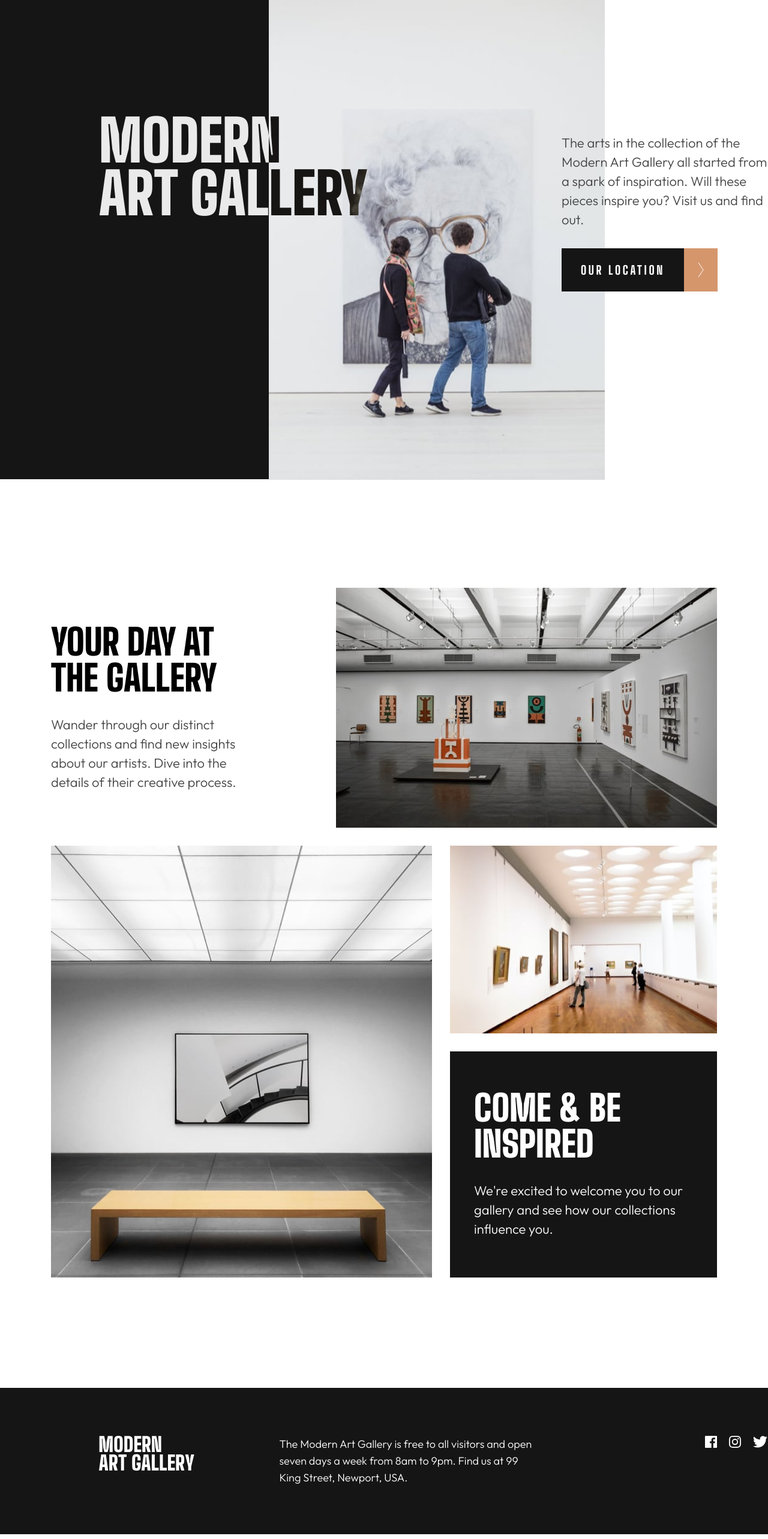
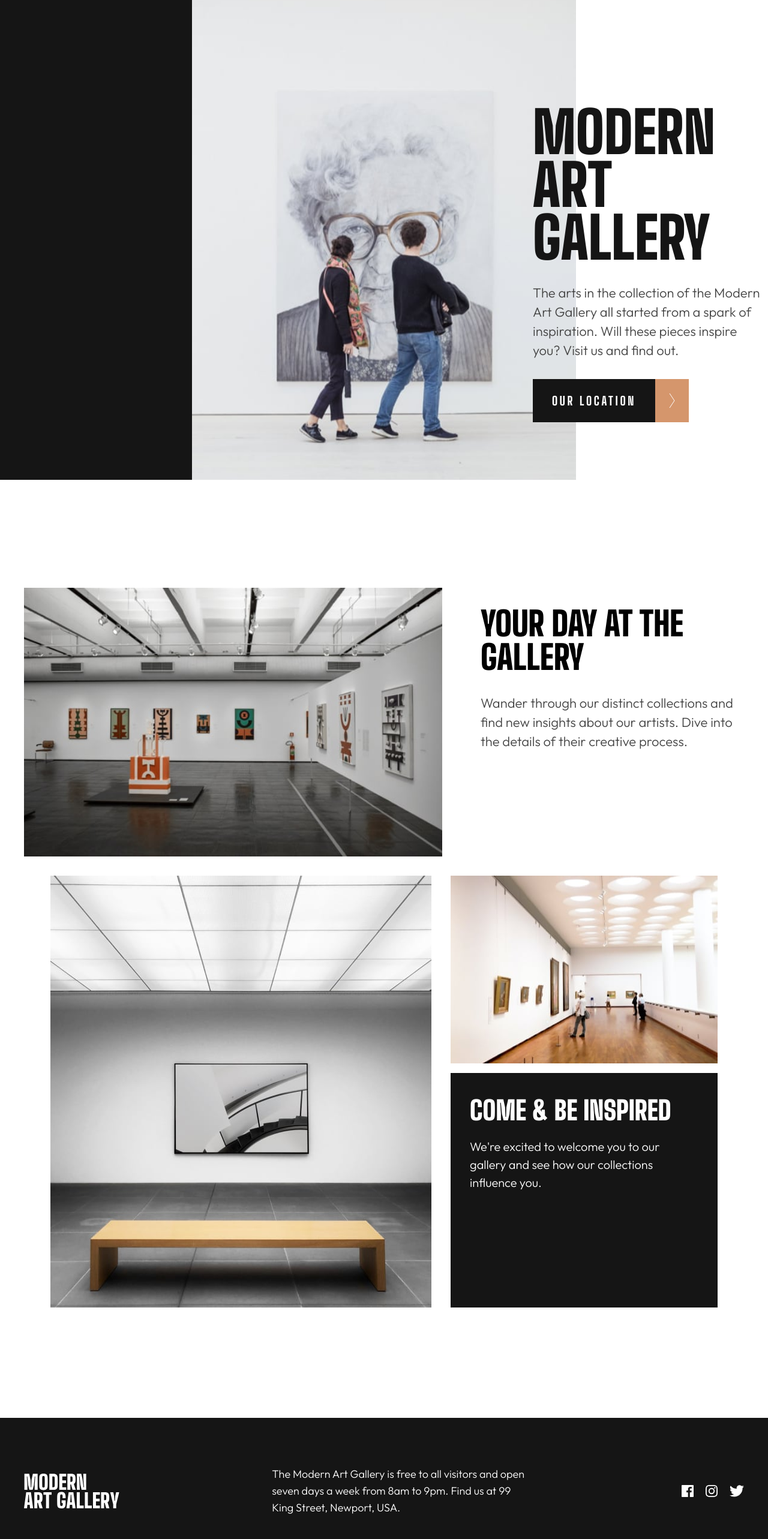
Before and after one commit to dantheuri/art-gallery-website, a React (Vite) app: page / in a window 1280 px wide. Shown: the top 2566 px of the page at 60% size. Built offline with nearby package versions, Linux system fonts and the light colour scheme.

Commit message:
fix: improve responsive layout for majority of breakpoints

```diff
--- a/src/components/home/HomeFooter.tsx
+++ b/src/components/home/HomeFooter.tsx
@@ -5,24 +5,26 @@ import twitterIcon from "../../assets/icon-twitter.svg";
 
 const HomeFooter = () => {
   return (
-    <footer className="footer w-full mt-[7.5rem] lg:mt-[11.5rem] grid grid-cols-1 lg:flex gap-y-[2.38rem] px-2 sm:px-[2rem] lg:px-[10.31rem] py-[3rem] lg:py-[5rem] bg-almost-black">
+    <footer className="footer w-full mt-[7.5rem] lg:mt-[11.5rem] grid grid-cols-1 lg:flex  px-2 sm:px-8 lg:px-10 py-12 lg:py-20 bg-almost-black">
+      <div className="max-w-[70rem] xl:max-w-[80rem] gap-y-10 mx-auto w-full grid grid-cols-1 lg:flex lg:justify-between lg:items-center">
         <img
           src={logoLight}
           alt=""
-        className="object-contain w-[5.5rem] sm:w-[6.87813rem] h-[2rem] sm:h-[2.5rem] lg:w-[10rem] lg:h-[3.625rem]"
+          className="object-contain w-[5.5rem] sm:w-[7rem] h-[2rem] sm:h-[2.5rem] lg:w-[10rem] lg:h-[3.625rem]"
         />
 
-      <div className="footer-text-container lg:ml-[8.78rem]">
-        <p className="leading-[1.5rem] sm:leading-[1.625rem] lg:leading-[1.75rem] lg:w-[26.875rem] font-[300] text-[0.875rem] sm:text-[1rem] lg:text-[1.125rem] font-outfit text-white">
+        <div className="footer-text-container lg:max-w-[26.875rem]">
+          <p className="leading-[1.5rem] sm:leading-[1.625rem] lg:leading-[1.75rem] font-[300] text-[0.875rem] sm:text-[1rem] lg:text-[1.125rem] font-outfit text-white">
             The Modern Art Gallery is free to all visitors and open seven days a
             week from 8am to 9pm. Find us at 99 King Street, Newport, USA.
           </p>
         </div>
 
-      <div className="flex gap-x-[1rem] sm:gap-x-[1.25rem] lg:ml-[17.5rem] h-[1rem] sm:h-[1.25rem] w-full">
+        <div className="flex gap-x-[1rem] sm:gap-x-[1.25rem] h-[1rem] sm:h-[1.25rem]">
           <img src={facebookIcon} alt="" />
           <img src={instagramIcon} alt="" />
           <img src={twitterIcon} alt="" />
+        </div>
       </div>
     </footer>
   );
--- a/src/components/home/HomeHeader.tsx
+++ b/src/components/home/HomeHeader.tsx
@@ -1,46 +1,81 @@
 import mobileHeaderImg from "../../assets/mobile/image-hero.jpg";
 import tabletHeaderImg from "../../assets/tablet/image-hero.jpg";
 import desktopHeaderImg from "../../assets/desktop/image-hero.jpg";
+import desktopHeaderImg2x from "../../assets/desktop/image-hero@2x.jpg";
 
 import grid2Image from "../../assets/desktop/image-grid-2.jpg";
+
 import arrowRight from "../../assets/icon-arrow-right.svg";
 import { Link } from "react-router-dom";
 
 const HomeHeader = () => {
   return (
-    <header className="header relative px-2 sm:px-0">
-      <div className="lg:grid lg:grid-cols-[28rem,35rem]">
-        <div className="bg-almost-black shrink-0 hidden lg:w-full lg:h-[49.9375rem] lg:block"></div>
+    <header className="header relative px-2 sm:px-0 3xl:max-w-[2000px] 3xl:mx-auto">
+      <div className="md:flex lg:gap-0">
+        <div className="bg-almost-black shrink-0 hidden lg:w-[5rem] xl:w-[20rem] 3xl:w-[25rem] lg:h-[50rem] lg:block"></div>
         <div className="header-image-container lg:relative">
           <picture>
-            <source media="(max-width:480px)" srcSet={mobileHeaderImg} />
+            <source media="(max-width:767px)" srcSet={mobileHeaderImg} />
             <source
-              media="(min-width: 480px) and (max-width: 1024px)"
+              media="(min-width: 768px) and (max-width: 1023px)"
               srcSet={tabletHeaderImg}
             />
             <source
-              media="(min-width: 1024px)"
+              media="(min-width: 1024px) and (max-width: 1680px)"
               srcSet={desktopHeaderImg}
-              sizes=""
             />
+            <source media="(min-width: 1680px)" srcSet={desktopHeaderImg2x} />
+
             <img
-              src={grid2Image}
+              src={mobileHeaderImg}
               alt=""
-              className="w-full lg:w-full shrink-0 lg:h-[50rem] h-auto object-cover"
+              className="w-full md:w-full lg:w-[37rem] xl:w-[40rem] 3xl:w-[50rem] shrink-0 md:h-[50rem] h-auto object-contain md:object-cover"
             />
           </picture>
         </div>
-        <h1 className="absolute lg:ml-[10.31rem] lg:mt-[11.87rem] mix-blend-difference font-bigShouldersDisplay lg:text-white lg:text-[6rem] lg:leading-[5.5rem] text-[2.5rem] sm:text-[3.125rem] leading-[2.25rem] sm:leading-[3.4375rem] font-[900] uppercase w-full lg:w-[28.125rem] mt-[2rem] lg:mt-0 text-almost-black lg:text-white">
+        <h1
+          className="hidden lg:absolute lg:mix-blend-difference
+                      font-bigShouldersDisplay font-[900] uppercase text-center sm:text-left
+                      text-[2.5rem] sm:text-[3.125rem] md:text-[4.375rem] xl:text-[6rem]
+                      leading-[2.25rem] sm:leading-[4rem] lg:leading-[5.5rem]
+                       lg:text-white
+                      w-full md:max-w-[10ch] lg:max-w-[10ch]
+                      mt-[2rem] md:mt-0 lg:ml-[17rem]
+                    "
+        >
           Modern Art Gallery
         </h1>
-        <div className="absolute lg:ml-[58.5rem] lg:pt-[11.87rem]">
-          <p className="text-[1.125rem] sm:text-[1.375rem] lg:w-[21.875rem] lg:mt-[2rem] leading-[1.75rem] sm:leading-[2rem] font-outfit text-dark-grey w-full mt-[2rem]">
+
+        <div className="md:-ml-12 md:mt-44 lg:absolute lg:left-[40rem] xl:left-[56rem] 3xl:left-[71rem]  sm:pr-2 xl:pl-10">
+          <h1
+            className="
+                      font-bigShouldersDisplay font-[900] uppercase text-center sm:text-left
+                      text-[2.5rem] sm:text-[3.125rem] md:text-[4.375rem] xl:text-[6rem]
+                      leading-[2.25rem] sm:leading-[4rem] lg:leading-[5.5rem]
+                      text-almost-black
+                      w-full md:max-w-[10ch]
+                      mt-[2rem] md:mt-0
+                    "
+          >
+            Modern Art Gallery
+          </h1>
+          <p
+            className="
+                      font-outfit
+                      text-lg lg:text-[1.375rem]
+                      leading-[1.75rem] sm:leading-[2rem]
+                      text-dark-grey
+                      w-full md:max-w-[30ch]
+                      mt-[2rem] lg:mt-[2rem]
+                    "
+          >
             The arts in the collection of the Modern Art Gallery all started
             from a spark of inspiration. Will these pieces inspire you? Visit us
             and find out.
           </p>
+
           <Link to={"/location"}>
-            <button className="locationButton px-2 sm:px-[1rem] lg:p-0 mt-[2rem] lg:mt-[2rem] flex group">
+            <button className="locationButton sm:px-[1rem] md:p-0 mt-[2rem] lg:mt-[2rem] flex group">
               <div className="flex justify-center items-center font-bigShouldersDisplay bg-almost-black text-white uppercase w-[10rem] sm:w-[12.75rem] h-[4rem] sm:h-[4.5rem] shrink-0 group-hover:bg-gold transition duration-300 ease-in-out">
                 <p className="text-[1rem] sm:text-[1.25rem] tracking-[0.22725rem] font-[800]">
                   Our location
--- a/src/components/home/HomeMain.tsx
+++ b/src/components/home/HomeMain.tsx
@@ -1,30 +1,63 @@
 import mobileImageGrid1 from "../../assets/mobile/image-grid-1.jpg";
 import mobileImageGrid2 from "../../assets/mobile/image-grid-2.jpg";
 import mobileImageGrid3 from "../../assets/mobile/image-grid-3.jpg";
+
+import tabletImageGrid1 from "../../assets/tablet/image-grid-1.jpg";
+import tabletImageGrid2 from "../../assets/tablet/image-grid-2.jpg";
+import tabletImageGrid3 from "../../assets/tablet/image-grid-3.jpg";
+
 import desktopImageGrid1 from "../../assets/desktop/image-grid-1.jpg";
+import desktopImageGrid12x from "../../assets/desktop/image-grid-1@2x.jpg";
+
 import desktopImageGrid2 from "../../assets/desktop/image-grid-2.jpg";
+import desktopImageGrid22x from "../../assets/desktop/image-grid-2@2x.jpg";
+
 import desktopImageGrid3 from "../../assets/desktop/image-grid-3.jpg";
+import desktopImageGrid32x from "../../assets/desktop/image-grid-3@2x.jpg";
 
 const HomeMain = () => {
   return (
-    <main className="mt-[7.5rem] lg:mt-[11.25rem] px-2 sm:px-4 lg:px-0">
+    <main className="mt-[7.5rem] lg:mt-[11.25rem] px-2 sm:px-4 lg:px-10 lg:flex lg:flex-col lg:items-center">
       <section className="section-grid-1">
-        <div className="grid grid-cols-1 lg:grid-cols-[21.875rem,39.6875rem] lg:gap-x-[7.81rem] lg:justify-center">
+        <div className="grid grid-cols-1 sm:flex lg:max-w-[70rem] xl:max-w-[80rem] sm:gap-[4rem] lg:gap-[4rem] lg:items-start">
           <picture>
-            <source media="(max-width: 480px)" srcSet={mobileImageGrid1} />
-            <source media="(min-width: 1024px)" srcSet={desktopImageGrid1} />
+            <source media="(max-width: 767px)" srcSet={mobileImageGrid1} />
+			<source
+              media="(min-width: 768px) and (max-width: 1024px)"
+              srcSet={tabletImageGrid1}
+            />
+            <source media="(min-width: 1024px) and (max-width: 1280px)" srcSet={desktopImageGrid1} />
+			<source media="(min-width: 1280px)" srcSet={desktopImageGrid12x} />
             <img
               src={mobileImageGrid1}
               alt=""
-              className="w-full lg:w-[39.6875rem] lg:h-[25rem] h-[16rem] sm:h-[20rem] object-cover"
+              className="w-full lg:w-full lg:h-[28rem] object-cover"
             />
           </picture>
 
-          <div className="grid1-text lg:w-[21.875rem] lg:col-start-1 lg:row-start-1 lg:py-[3.75rem]">
-            <h2 className="font-bigShouldersDisplay w-full lg:w-[21.875rem] lg:text-[3.75rem] lg:leading-[3.75rem] text-[2.5rem] sm:text-[3.125rem] mt-[1.56rem] lg:m-0 font-[900] leading-[2.25rem] sm:leading-[2.8125rem] uppercase">
+          <div className="grid1-text lg:w-[28rem] lg:py-[2rem]">
+            <h2
+              className="
+						font-bigShouldersDisplay font-[900] uppercase
+						text-[2.5rem] sm:text-[3.125rem] lg:text-[3.5rem]
+						leading-[2.25rem] sm:leading-[2.8125rem] lg:leading-[3.5rem]
+						w-full sm:max-w-[7ch] lg:max-w-none lg:w-full
+						mt-[1.56rem] lg:m-0
+					"
+            >
               Your day at the gallery
             </h2>
-            <p className="mt-[2rem] text-dark-grey w-full lg:w-[21.875rem] lg:text-[1.375rem] lg:leading-[2rem] text-[1rem] sm:text-[1.125rem] leading-[1.5rem] sm:leading-[1.75rem] font-outfit">
+
+            <p
+              className="
+						font-outfit
+						text-[1rem] sm:text-[1.125rem] lg:text-[1.375rem]
+						leading-[1.5rem] sm:leading-[1.75rem] lg:leading-[2rem]
+						text-dark-grey
+						w-full sm:max-w-[20ch] lg:max-w-none lg:w-full
+						mt-[2rem]
+					"
+            >
               Wander through our distinct collections and find new insights
               about our artists. Dive into the details of their creative
               process.
@@ -33,33 +66,37 @@ const HomeMain = () => {
         </div>
       </section>
 
-      <section className="section-grid-2 lg:mt-[1.88rem] mt-[2rem] grid grid-cols-1 lg:grid-cols-[39.6875rem,27.8125rem] lg:gap-x-[1.88rem] lg:justify-center">
+      <section className="section-grid-2 lg:mt-[2rem] mt-[2rem] xl:max-w-[80rem] grid grid-cols-1 sm:flex sm:gap-[1rem] lg:gap-[2rem]">
         <picture>
-          <source media="(max-width: 480px)" srcSet={mobileImageGrid2} />
-          <source media="(min-width: 1024px)" srcSet={desktopImageGrid2} />
+          <source media="(max-width: 767px)" srcSet={mobileImageGrid2} />
+		  <source media="(min-width: 768px) and (max-width: 1023px)" srcSet={tabletImageGrid2} />
+          <source media="(min-width: 1024px) and (max-width: 1280px)" srcSet={desktopImageGrid2} />
+		  <source media="(min-width: 1280px)" srcSet={desktopImageGrid22x} />
 
           <img
             src={mobileImageGrid2}
             alt=""
-            className="h-[24rem] sm:h-[30rem] w-full lg:h-[45rem] lg:w-[39.6875rem] object-cover"
+            className="w-full h-full sm:h-auto sm:w-[27rem] lg:h-full lg:w-full xl:max-w-[40rem] object-cover xl:object-contain"
           />
         </picture>
 
-        <div className="mt-[1rem] lg:mt-0 flex flex-col justify-center">
+        <div className="lg:mt-0 flex flex-col lg:gap-[1rem]">
           <picture>
-            <source media="(max-width: 480px)" srcSet={mobileImageGrid3} />
-            <source media="(min-width: 1024px)" srcSet={desktopImageGrid3} />
+            <source media="(max-width: 767px)" srcSet={mobileImageGrid3} />
+			<source media="(min-width: 768px) and (max-width: 1023px)" srcSet={tabletImageGrid3} />
+            <source media="(min-width: 1024px) and (max-width: 1280px)" srcSet={desktopImageGrid3} />
+			<source media="(min-width: 1280px)" srcSet={desktopImageGrid32x} />
             <img
               src={mobileImageGrid3}
               alt=""
-              className="w-full lg:w-[27.8125rem] lg:h-[19.5625rem] object-cover"
+              className="w-full sm:max-w-[22rem] lg:max-w-full xl:max-w-[35rem] lg:h-full object-contain"
             />
           </picture>
-          <div className="w-full lg:w-[27.8125rem] lg:h-[23.5625rem] lg:mt-[1.87rem] mt-[1rem] px-4 sm:px-6 lg:px-10 pt-12 sm:pt-16 lg:pt-16 pb-12 sm:pb-16 lg:pb-16 bg-almost-black text-white">
-            <h2 className="font-[900] font-bigShouldersDisplay leading-[3rem] sm:leading-[3.75rem] text-[3rem] sm:text-[3.75rem] uppercase">
+          <div className="w-full sm:max-w-[20rem] sm:h-full lg:max-w-none lg:w-full lg:h-full lg:mt-0 mt-[1rem] px-4 sm:px-6 lg:px-8 pt-12 sm:pt-12 lg:pt-10 pb-12 sm:pb-12 lg:pb-10 bg-almost-black text-white">
+            <h2 className="font-[900] font-bigShouldersDisplay leading-[2.75rem] sm:leading-[3.75rem] lg:leading-[2.75rem] text-[2.75rem] sm:text-[3.75rem] lg:text-[2.75rem] uppercase">
               Come & Be Inspired
             </h2>
-            <p className="mt-[1.5rem] lg:mt-[2rem] font-outfit text-[1.125rem] sm:text-[1.375rem] font-[300] leading-[1.75rem] sm:leading-[2rem]">
+            <p className="md:max-w-[25ch] mt-[1.5rem] lg:mt-[1.5rem] font-outfit text-lg sm:text-[1.375rem] lg:text-[1.25rem] font-[300] leading-[1.75rem] sm:leading-[2rem] lg:leading-[1.875rem]">
               We're excited to welcome you to our gallery and see how our
               collections influence you.
             </p>
--- a/src/pages/Home.tsx
+++ b/src/pages/Home.tsx
@@ -7,7 +7,6 @@ const home = () => {
     <div className="home min-h-screen">
       <HomeHeader />
       <HomeMain />
-
       <HomeFooter />
     </div>
   );
```
Also changed, not shown: tailwind.config.js (+23 -4 lines). Lines whose indentation alone changed are shown as unchanged.
